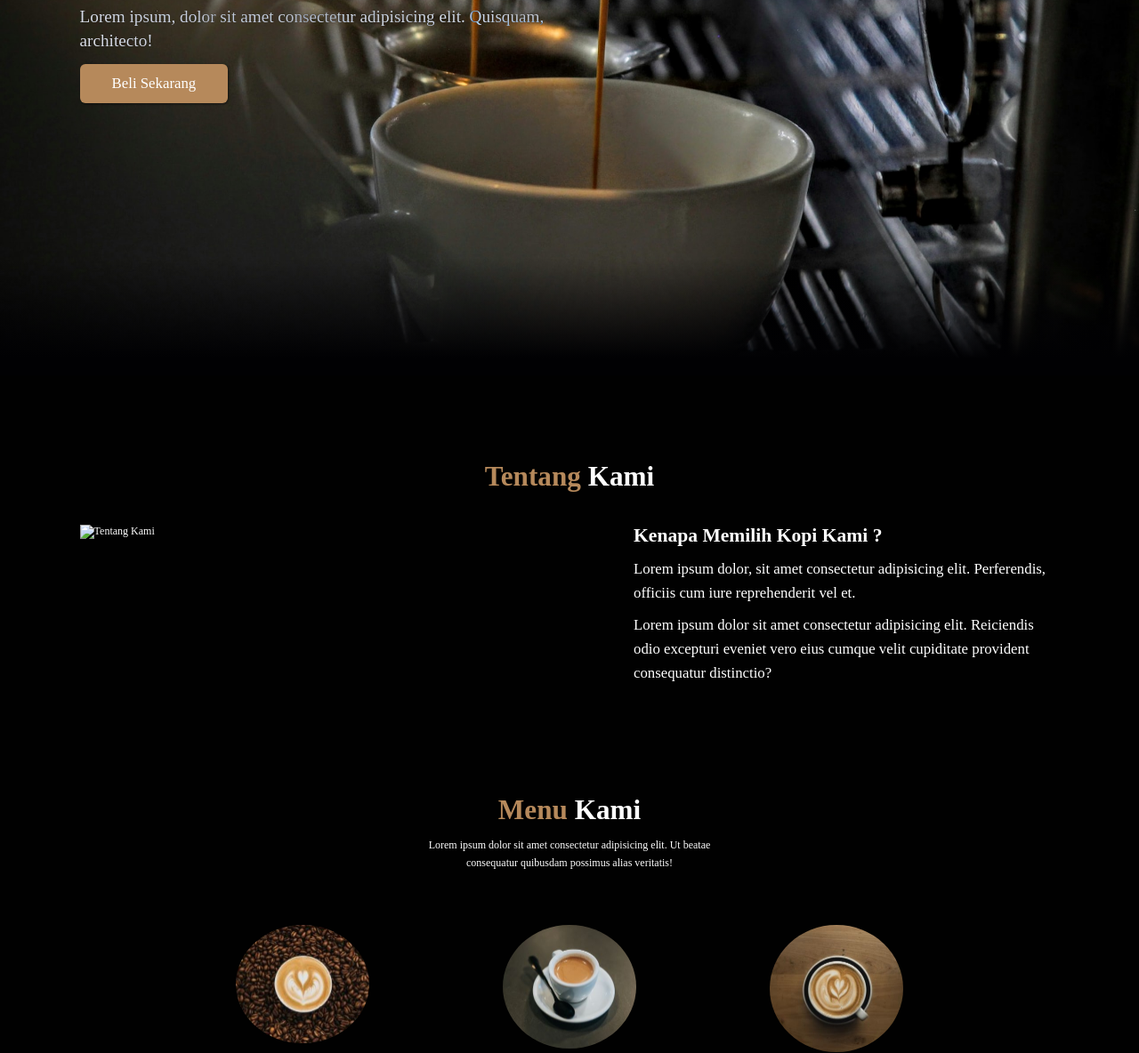
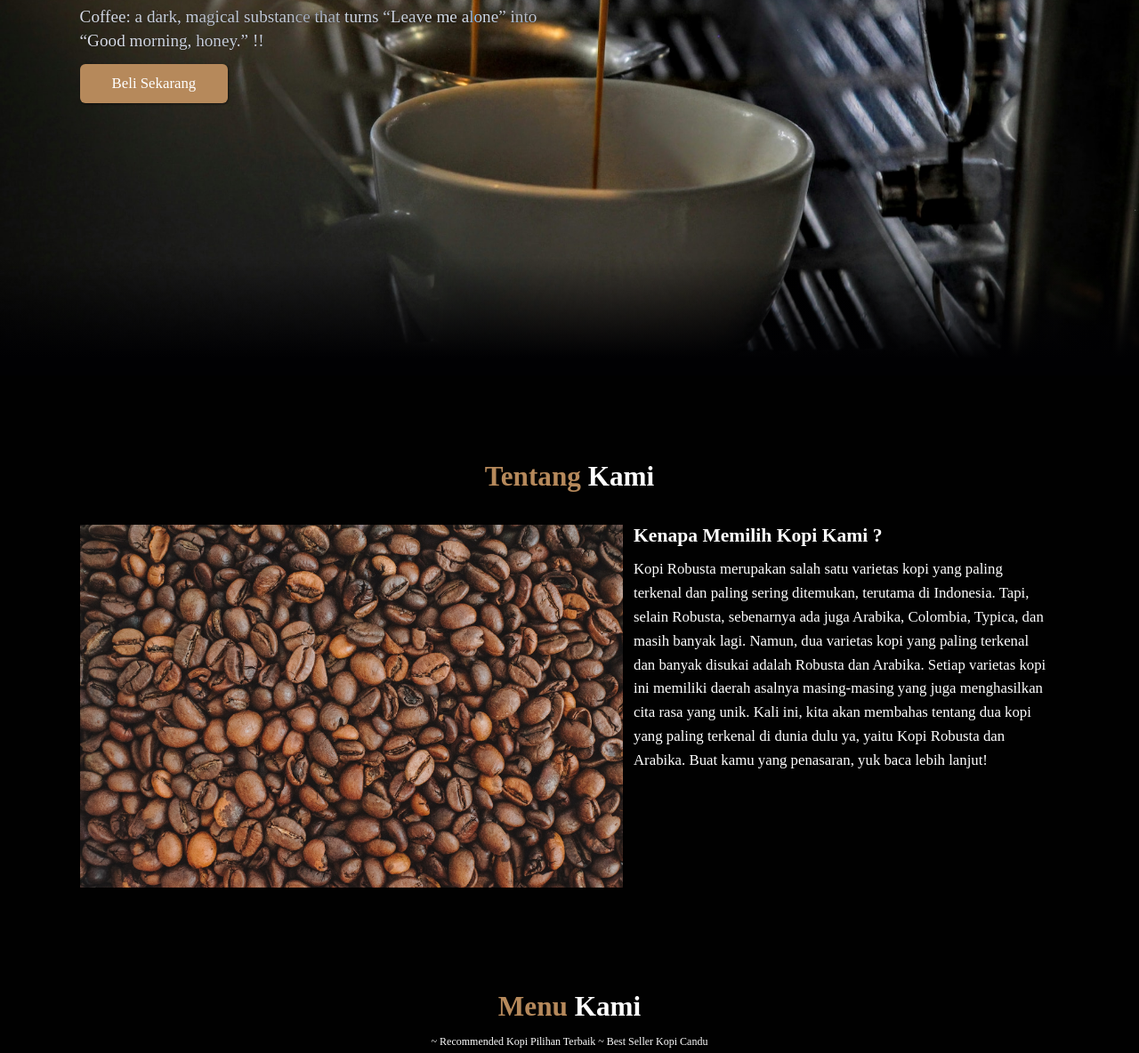
Before and after one commit to AfifRaka/Kopi-candu, a plain HTML site: page index.html in a window 1280 px wide. Shown: the part 378-1562 px from the top of the page at 89% size. Drawn offline with nearby package versions, Linux system fonts and the light colour scheme.

Commit message:
ubah judul

```diff
--- a/index.html
+++ b/index.html
@@ -38,7 +38,7 @@
     <section class="hero" id="home">
       <main class="content">
         <h1>Mari Nikmati <span>Kopi</span></h1>
-        <p>Lorem ipsum, dolor sit amet consectetur adipisicing elit. Quisquam, architecto!</p>
+        <p>Coffee: a dark, magical substance that turns “Leave me alone” into “Good morning, honey.” !!</p>
         <a href="#" class="cta">Beli Sekarang</a>
       </main>
     </section>
@@ -50,12 +50,15 @@
 
       <div class="row">
         <div class="about-img">
-          <img src="img/tentang-kami.jpg" alt="Tentang Kami" />
+          <img src="img/robusta.jpg" alt="Tentang Kami" />
         </div>
         <div class="content">
           <h3>Kenapa Memilih Kopi Kami ?</h3>
-          <p>Lorem ipsum dolor, sit amet consectetur adipisicing elit. Perferendis, officiis cum iure reprehenderit vel et.</p>
-          <p>Lorem ipsum dolor sit amet consectetur adipisicing elit. Reiciendis odio excepturi eveniet vero eius cumque velit cupiditate provident consequatur distinctio?</p>
+          <p>
+            Kopi Robusta merupakan salah satu varietas kopi yang paling terkenal dan paling sering ditemukan, terutama di Indonesia. Tapi, selain Robusta, sebenarnya ada juga Arabika, Colombia, Typica, dan masih banyak lagi. Namun, dua
+            varietas kopi yang paling terkenal dan banyak disukai adalah Robusta dan Arabika. Setiap varietas kopi ini memiliki daerah asalnya masing-masing yang juga menghasilkan cita rasa yang unik. Kali ini, kita akan membahas tentang
+            dua kopi yang paling terkenal di dunia dulu ya, yaitu Kopi Robusta dan Arabika. Buat kamu yang penasaran, yuk baca lebih lanjut!
+          </p>
         </div>
       </div>
     </section>
@@ -63,7 +66,7 @@
     <!-- Menu Section Start -->
     <section id="menu" class="menu">
       <h2><span>Menu</span> Kami</h2>
-      <p>Lorem ipsum dolor sit amet consectetur adipisicing elit. Ut beatae consequatur quibusdam possimus alias veritatis!</p>
+      <p>~ Recommended Kopi Pilihan Terbaik ~ Best Seller Kopi Candu</p>
       <div class="row">
         <div class="menu-card">
           <img src="img/5.jpg" alt="Latte" class="menu-card-img" />
@@ -101,7 +104,7 @@
     <!-- Contact Section Start -->
     <section id="contact" class="contact">
       <h2><span>Kontak</span> Kami</h2>
-      <p>Lorem ipsum dolor sit amet consectetur adipisicing elit. Impedit, ad.</p>
+      <p>Send Message jika ingin melakukan pembelian online untuk daerah sekitar Bandar Lampung</p>
 
       <div class="row">
         <iframe
@@ -135,7 +138,7 @@
         <a href="https://www.instagram.com/raka.affif/"><i data-feather="instagram"></i></a>
         <a href="https://www.facebook.com/afifraka.ramanda.3"><i data-feather="facebook"></i></a>
         <a href="https://www.linkedin.com/in/afif-raka-ramanda-454849258/"><i data-feather="linkedin"></i></a>
-        <a href="whatsapp://send?text=Hello&phone=+62 895610079124"><i data-feather="phone"></i></a>
+        <a href="https://wa.me/62895610079124"><i data-feather="phone"></i></a>
       </div>
 
       <div class="links">
```
Also changed, not shown: img/robusta.jpg (added).
